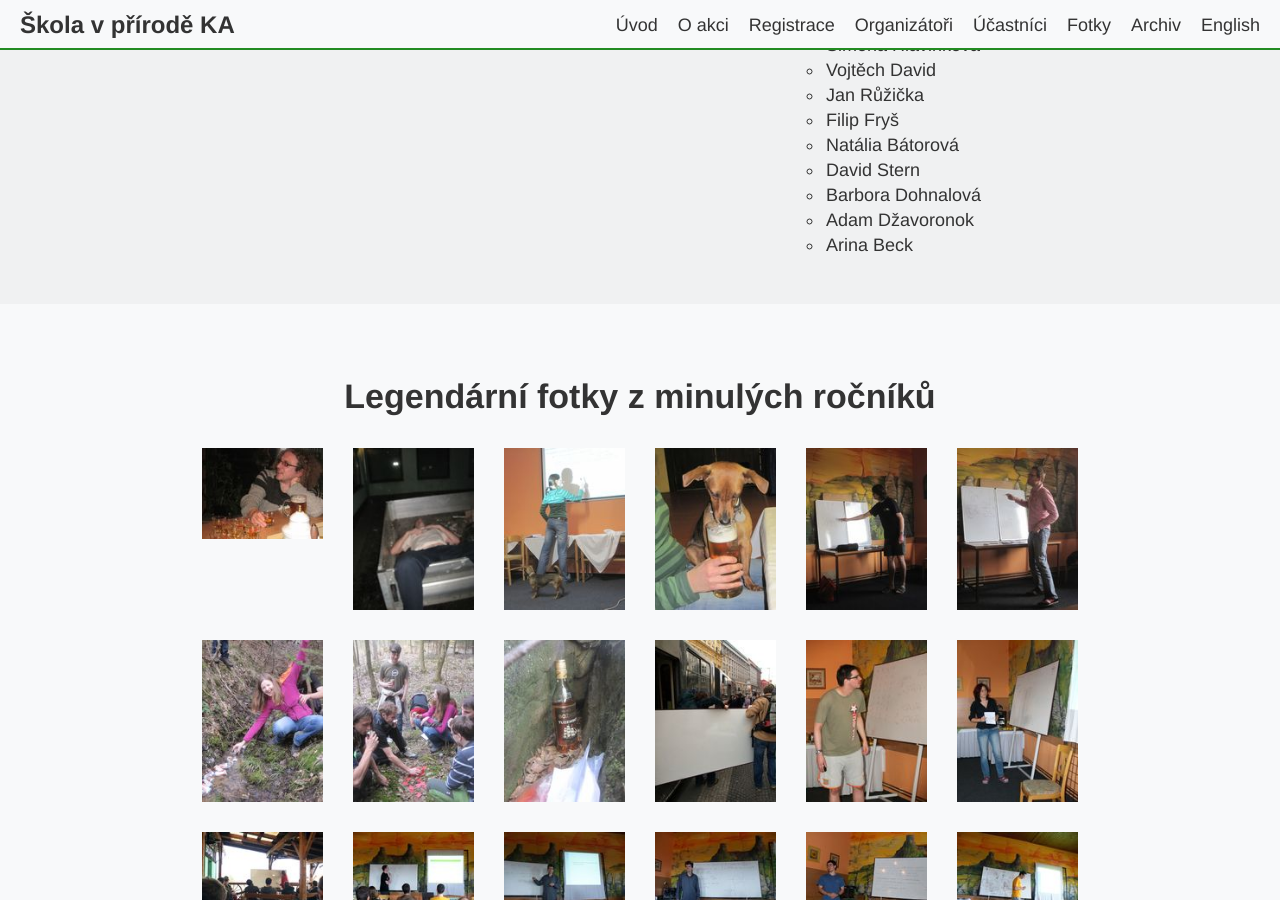
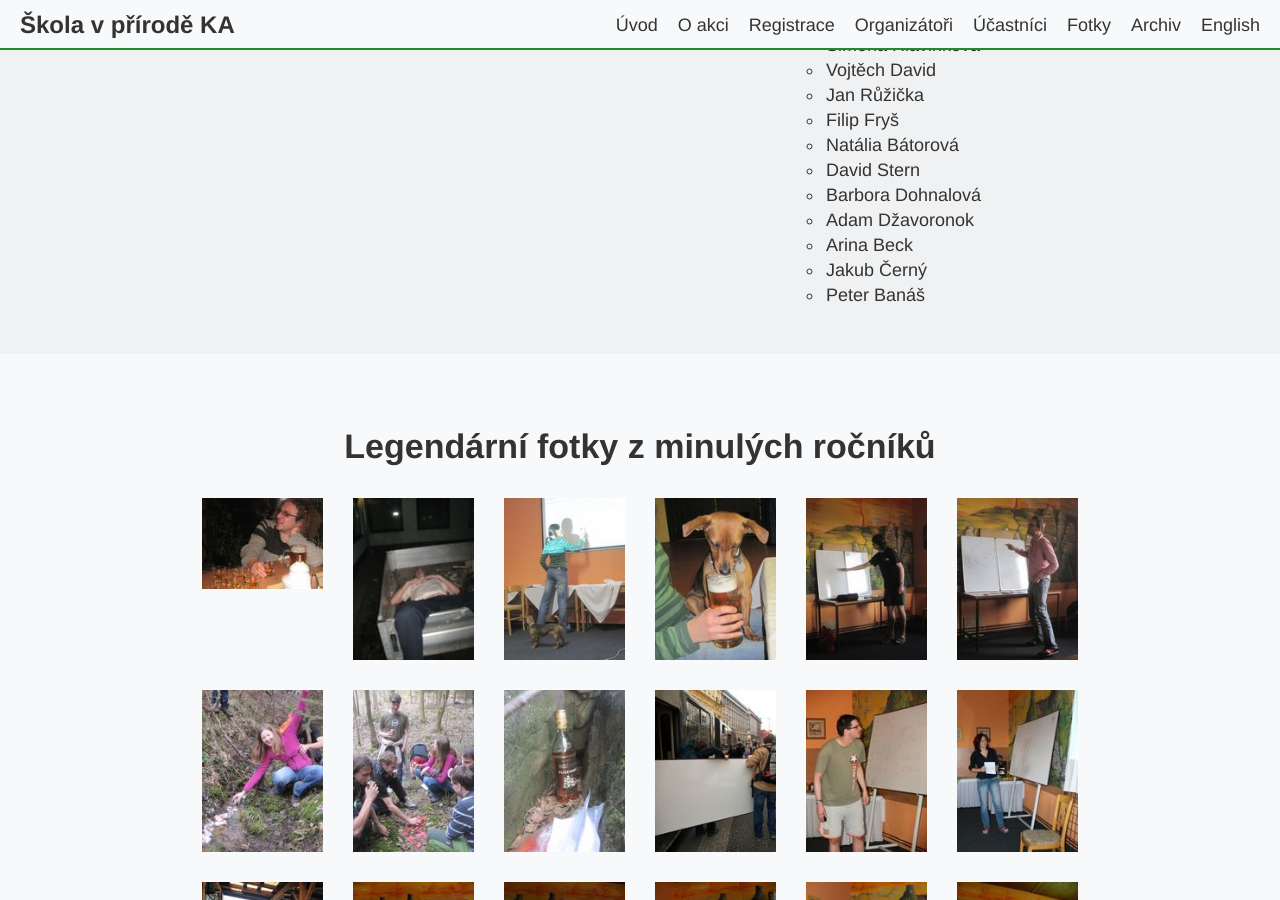
Before and after one commit to ondrachwiedziuk/skolavprirodenew, a Jekyll site: the page built from index.md, in a window 1280 px wide and 900 px high, scrolled down 4458 px. Built offline with Jekyll 4.4.1, drawn with Linux system fonts in a browser that asks for light colours.

Commit message:
New participants

```diff
--- a/_includes/participants.html
+++ b/_includes/participants.html
@@ -144,6 +144,12 @@
                     <li>
                       Arina Beck
                     </li>
+                    <li>
+                      Jakub Černý
+                    </li>
+                    <li>
+                      Peter Banáš
+                    </li>
                   </ul>
             </div>
         </div>
```
